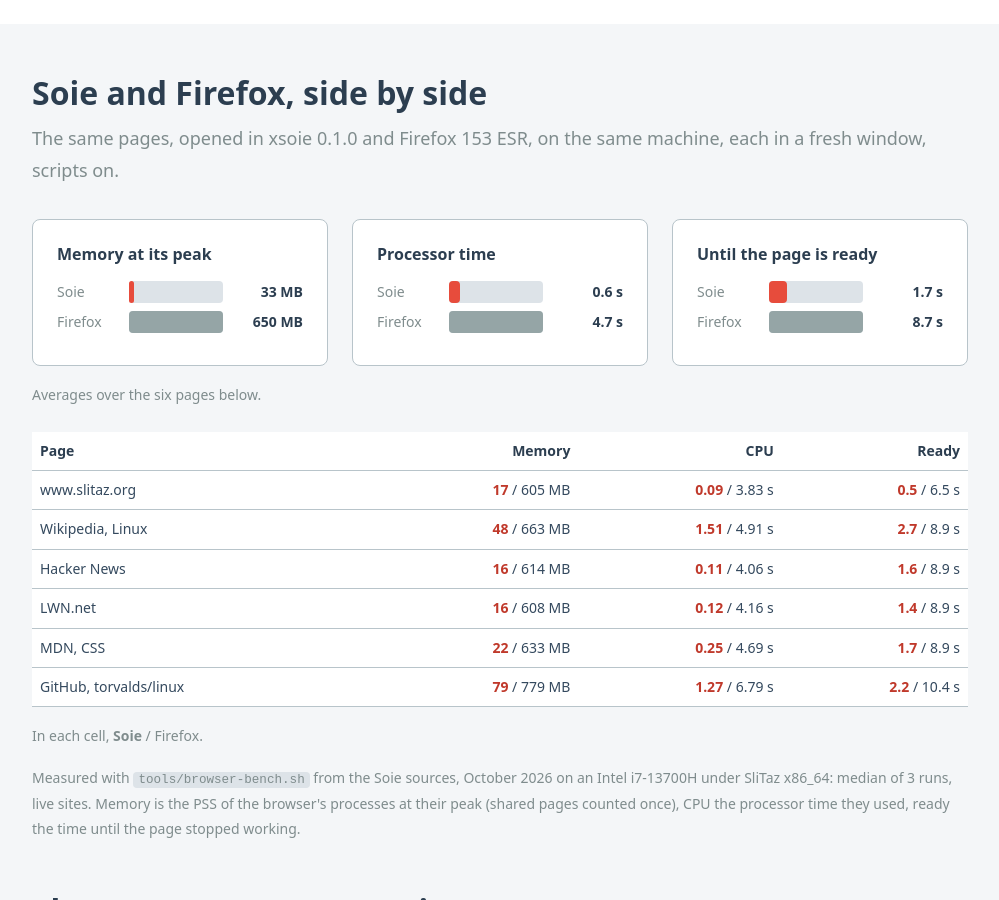
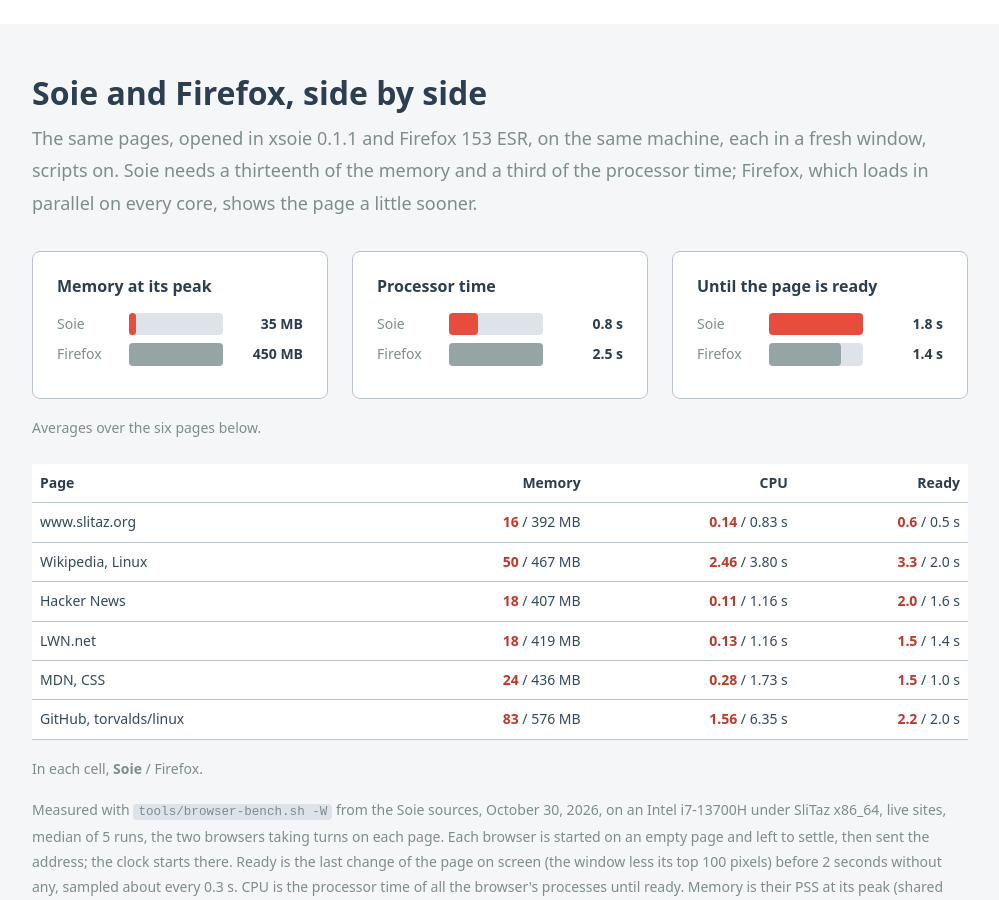
Before and after one commit to pankso/soie, a plain HTML site: page website/index.html in a window 1280 px wide. Shown: the part 1900-2800 px from the top of the page, without its empty margins (140-1139 px from the left). Drawn offline with Linux system fonts and the light colour scheme.

Commit message:
Benchmark: fair Firefox runs, ready as the last change on screen, new figures

```diff
--- a/website/index.html
+++ b/website/index.html
@@ -13,7 +13,7 @@
 	<meta property="og:site_name" content="SliTaz" />
 	<meta property="og:url" content="https://soie.slitaz.org/" />
 	<meta property="og:title" content="Soie - the web, light" />
-	<meta property="og:description" content="A web engine in plain C99: HTML, CSS, JavaScript and video in a 700 KB download, 20 times less memory than Firefox, for old PCs and new ones." />
+	<meta property="og:description" content="A web engine in plain C99: HTML, CSS, JavaScript and video in a 700 KB download, 13 times less memory than Firefox, for old PCs and new ones." />
 	<meta property="og:image" content="https://soie.slitaz.org/images/share.png" />
 	<meta property="og:image:width" content="1200" />
 	<meta property="og:image:height" content="630" />
@@ -73,7 +73,7 @@
 	<div class="stats-in">
 		<div class="stat"><b>0.7&nbsp;MB</b><span>To download Soie and its X11 browser, against 84&nbsp;MB for Firefox ESR</span></div>
 		<div class="stat"><b>1.9&nbsp;MB</b><span>Installed, against 294&nbsp;MB</span></div>
-		<div class="stat"><b>20&times;</b><span>Less memory than Firefox: 33&nbsp;MB against 650&nbsp;MB, on six sites</span></div>
+		<div class="stat"><b>13&times;</b><span>Less memory than Firefox: 35&nbsp;MB against 450&nbsp;MB, on six sites</span></div>
 		<div class="stat"><b>i486</b><span>Plus x86_64: one engine, tested on both</span></div>
 	</div>
 </section>
@@ -148,44 +148,54 @@
 	<div class="part">
 		<h2>Soie and Firefox, side by side</h2>
 		<p class="intro">
-			The same pages, opened in xsoie 0.1.0 and Firefox 153 ESR, on
-			the same machine, each in a fresh window, scripts on.
+			The same pages, opened in xsoie 0.1.1 and Firefox 153 ESR, on
+			the same machine, each in a fresh window, scripts on. Soie
+			needs a thirteenth of the memory and a third of the processor
+			time; Firefox, which loads in parallel on every core, shows the
+			page a little sooner.
 		</p>
 		<div class="bench">
 		<div class="chart">
 			<h3>Memory at its peak</h3>
-			<div class="row soie"><span class="who">Soie</span><span class="bar"><i style="width: 5.1%"></i></span><span class="val">33 MB</span></div>
-			<div class="row"><span class="who">Firefox</span><span class="bar"><i style="width: 100%"></i></span><span class="val">650 MB</span></div>
+			<div class="row soie"><span class="who">Soie</span><span class="bar"><i style="width: 7.8%"></i></span><span class="val">35 MB</span></div>
+			<div class="row"><span class="who">Firefox</span><span class="bar"><i style="width: 100%"></i></span><span class="val">450 MB</span></div>
 		</div>
 		<div class="chart">
 			<h3>Processor time</h3>
-			<div class="row soie"><span class="who">Soie</span><span class="bar"><i style="width: 11.8%"></i></span><span class="val">0.6 s</span></div>
-			<div class="row"><span class="who">Firefox</span><span class="bar"><i style="width: 100%"></i></span><span class="val">4.7 s</span></div>
+			<div class="row soie"><span class="who">Soie</span><span class="bar"><i style="width: 31.2%"></i></span><span class="val">0.8 s</span></div>
+			<div class="row"><span class="who">Firefox</span><span class="bar"><i style="width: 100%"></i></span><span class="val">2.5 s</span></div>
 		</div>
 		<div class="chart">
 			<h3>Until the page is ready</h3>
-			<div class="row soie"><span class="who">Soie</span><span class="bar"><i style="width: 19.3%"></i></span><span class="val">1.7 s</span></div>
-			<div class="row"><span class="who">Firefox</span><span class="bar"><i style="width: 100%"></i></span><span class="val">8.7 s</span></div>
+			<div class="row soie"><span class="who">Soie</span><span class="bar"><i style="width: 100%"></i></span><span class="val">1.8 s</span></div>
+			<div class="row"><span class="who">Firefox</span><span class="bar"><i style="width: 76.6%"></i></span><span class="val">1.4 s</span></div>
 		</div>
 		</div>
 		<p class="note">Averages over the six pages below.</p>
 		<table class="data">
 			<tr><th>Page</th><th>Memory</th><th>CPU</th><th>Ready</th></tr>
-			<tr><td>www.slitaz.org</td><td><b class="s">17</b> / 605 MB</td><td><b class="s">0.09</b> / 3.83 s</td><td><b class="s">0.5</b> / 6.5 s</td></tr>
-			<tr><td>Wikipedia, Linux</td><td><b class="s">48</b> / 663 MB</td><td><b class="s">1.51</b> / 4.91 s</td><td><b class="s">2.7</b> / 8.9 s</td></tr>
-			<tr><td>Hacker News</td><td><b class="s">16</b> / 614 MB</td><td><b class="s">0.11</b> / 4.06 s</td><td><b class="s">1.6</b> / 8.9 s</td></tr>
-			<tr><td>LWN.net</td><td><b class="s">16</b> / 608 MB</td><td><b class="s">0.12</b> / 4.16 s</td><td><b class="s">1.4</b> / 8.9 s</td></tr>
-			<tr><td>MDN, CSS</td><td><b class="s">22</b> / 633 MB</td><td><b class="s">0.25</b> / 4.69 s</td><td><b class="s">1.7</b> / 8.9 s</td></tr>
-			<tr><td>GitHub, torvalds/linux</td><td><b class="s">79</b> / 779 MB</td><td><b class="s">1.27</b> / 6.79 s</td><td><b class="s">2.2</b> / 10.4 s</td></tr>
+			<tr><td>www.slitaz.org</td><td><b class="s">16</b> / 392 MB</td><td><b class="s">0.14</b> / 0.83 s</td><td><b class="s">0.6</b> / 0.5 s</td></tr>
+			<tr><td>Wikipedia, Linux</td><td><b class="s">50</b> / 467 MB</td><td><b class="s">2.46</b> / 3.80 s</td><td><b class="s">3.3</b> / 2.0 s</td></tr>
+			<tr><td>Hacker News</td><td><b class="s">18</b> / 407 MB</td><td><b class="s">0.11</b> / 1.16 s</td><td><b class="s">2.0</b> / 1.6 s</td></tr>
+			<tr><td>LWN.net</td><td><b class="s">18</b> / 419 MB</td><td><b class="s">0.13</b> / 1.16 s</td><td><b class="s">1.5</b> / 1.4 s</td></tr>
+			<tr><td>MDN, CSS</td><td><b class="s">24</b> / 436 MB</td><td><b class="s">0.28</b> / 1.73 s</td><td><b class="s">1.5</b> / 1.0 s</td></tr>
+			<tr><td>GitHub, torvalds/linux</td><td><b class="s">83</b> / 576 MB</td><td><b class="s">1.56</b> / 6.35 s</td><td><b class="s">2.2</b> / 2.0 s</td></tr>
 		</table>
 		<p class="note">In each cell, <b class="s">Soie</b> / Firefox.</p>
 		<p class="note">
-			Measured with <code>tools/browser-bench.sh</code> from the Soie
-			sources, October 2026 on an Intel i7-13700H under SliTaz
-			x86_64: median of 3 runs, live sites. Memory is the PSS of the
-			browser's processes at their peak (shared pages counted once),
-			CPU the processor time they used, ready the time until the page
-			stopped working.
+			Measured with <code>tools/browser-bench.sh -W</code> from the
+			Soie sources, October 30, 2026, on an Intel i7-13700H under
+			SliTaz x86_64, live sites, median of 5 runs, the two browsers
+			taking turns on each page. Each browser is started on an empty
+			page and left to settle, then sent the address; the clock
+			starts there. Ready is the last change of the page on screen
+			(the window less its top 100 pixels) before 2 seconds without
+			any, sampled about every 0.3 s. CPU is the processor time of all
+			the browser's processes until ready. Memory is their PSS at its
+			peak (shared pages counted once). Firefox runs on a fresh
+			profile started once beforehand, telemetry, studies, updates,
+			sync and the captive portal check off; <code>TRACE=1</code>
+			shows every sample.
 		</p>
 
 		<h2 style="margin-top: var(--space-2xl)">The same page, two engines</h2>
```
Also changed, not shown: doc/share-image.html (+1 -1 lines), website/images/share.png, 1 other file.
